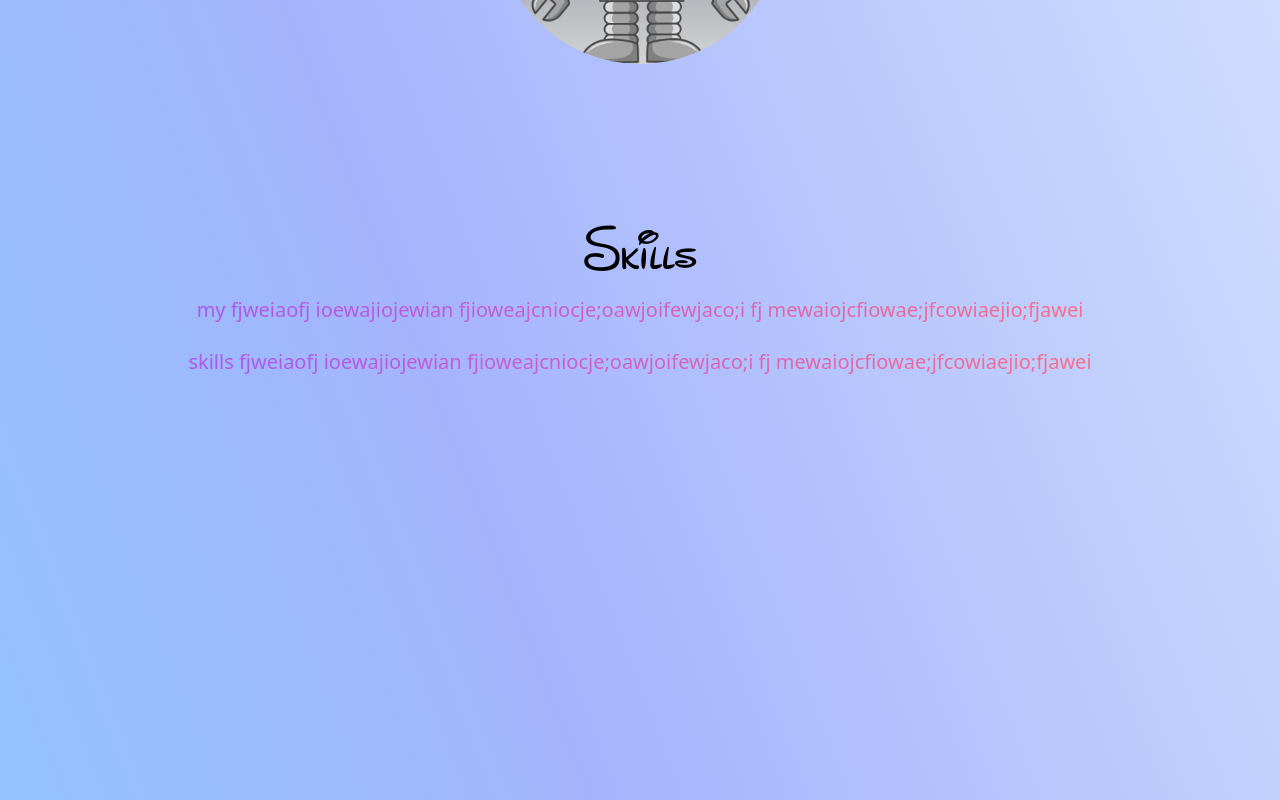
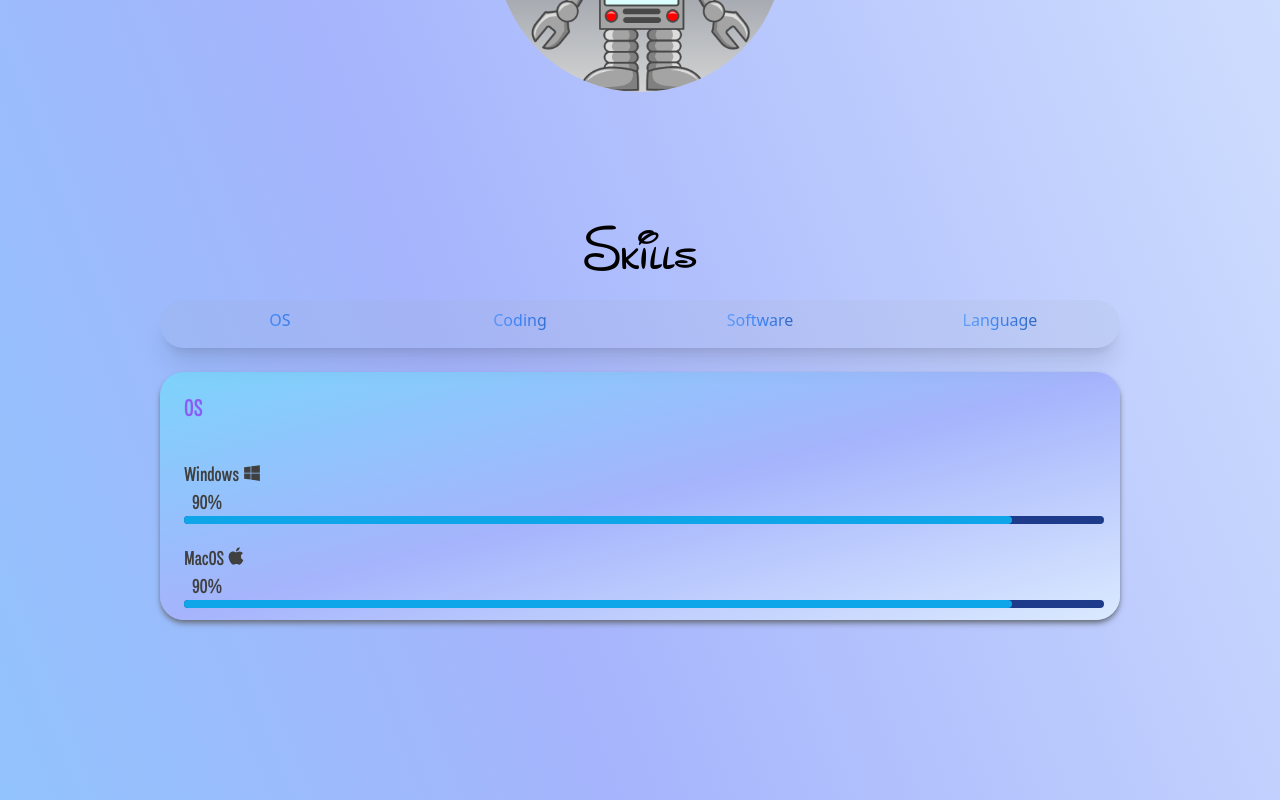
Before and after one commit to Kl0y2u2n8a/my-portfolio, a Next.js app: page / in a window 1280 px wide. Shown: the part 780-1580 px from the top of the page. Built offline with nearby package versions, Linux system fonts and the light colour scheme.

Commit message:
add skill cards

```diff
--- a/pages/components/skills.js
+++ /dev/null
@@ -1,18 +0,0 @@
-import React from 'react';
-
-function MySkills(props, skillsRef){
-    return (
-        <section className="min-h-screen p-10" ref={skillsRef}>
-            <div className="text-center p-10">
-                <h3 className="text-4xl md:text-6xl py-1 font-newWalt dark:text-white">Skills</h3>
-                <p className="text-md py-3 bg-gradient-to-r from-purple-500 to-rose-400 bg-clip-text text-transparent max-w-l mx-auto md:text-lg lg:text-xl lg:py-3 leading-8">
-                    my fjweiaofj ioewajiojewian fjioweajcniocje;oawjoifewjaco;i fj mewaiojcfiowae;jfcowiaejio;fjawei
-                </p>
-                <p className="text-md py-3 bg-gradient-to-r from-purple-500 to-rose-400 bg-clip-text text-transparent max-w-l mx-auto md:text-lg lg:text-xl lg:py-3 leading-8">
-                    skills fjweiaofj ioewajiojewian fjioweajcniocje;oawjoifewjaco;i fj mewaiojcfiowae;jfcowiaejio;fjawei
-                </p>
-            </div>
-        </section>
-    )
-}
-export default React.forwardRef(MySkills);
--- /dev/null
+++ b/pages/components/skills/skills.js
@@ -0,0 +1,19 @@
+import React from 'react';
+import MyTabComp from './tab';
+
+
+
+
+function MySkills(props, skillsRef) {
+    return (
+        <section className="min-h-screen p-10" ref={skillsRef}>
+            <div className=" p-10">
+                <h3 className=" text-center text-4xl md:text-6xl py-1 font-newWalt dark:text-white">Skills</h3>
+
+                <MyTabComp />
+            </div>
+        </section>
+    )
+}
+
+export default React.forwardRef(MySkills);
--- /dev/null
+++ b/pages/components/skills/tab.js
@@ -0,0 +1,100 @@
+import React, { useState } from "react"
+import { FaApple, FaWindows } from "react-icons/fa";
+
+
+function progressBar(percent) {
+    return (
+        <div className="h-2 w-auto mr-4 rounded-md bg-blue-900 dark:bg-neutral-600">
+            <div className="h-2 rounded-md bg-sky-500 border-blue" style={{ width: percent}}></div>
+        </div>
+    )
+
+}
+
+
+const MyTabComp = () => {
+    const items = [
+        {
+            tab: "OS",
+            title: "OS", content: (
+                <div className="mt-4 text-xl">
+                    <ul className="text-neutral-700 dark:text-violet-100">
+                        <li className="mt-5 inline-flex">Windows<FaWindows className=" text-lg m-1" /> </li>
+                        <li className="ml-2">90%</li>
+                        {progressBar("90%")}
+                        <li className="mt-5 inline-flex">MacOS<FaApple className="m-0.5"/></li>
+                        <li className="ml-2">90%</li>
+                        {progressBar("90%")}
+                    </ul>
+                </div>)
+        },
+        {
+            tab: "Coding",
+            title: "Coding", content: (
+            <div className="mt-4 text-xl">
+                <ul className="text-blue-700 dark:text-violet-100">
+                    <li className="mt-2">JavaScript</li>
+                    <li className="ml-2 text-lg"> 80%</li>
+                    {progressBar("80%")}
+                    <li className="mt-2">HTML/CSS</li>
+                    <li className="ml-2 text-lg"> 90%</li>
+                    {progressBar("90%")}
+                    <li className="mt-2">React</li>
+                    <li className="ml-2 text-lg"> 50%</li>
+                    {progressBar("50%")}
+                    <li className="mt-2">Tailwind/Bootstrap5</li>
+                    <li className="ml-2 text-lg"> 90%</li>
+                    {progressBar("90%")}
+                    <li className="mt-2">PHP</li>
+                    <li className="ml-2 text-lg"> 60%</li>
+                    {progressBar("60%")}
+                    <li className="mt-2">Python</li>
+                    <li className="ml-2 text-lg"> 70%</li>
+                    {progressBar("70%")}
+                    <li className="mt-2">MySQL</li>
+                    <li className="ml-2 text-lg"> 80%</li>
+                    {progressBar("80%")}
+                </ul>
+            </div>)
+        },
+        {
+            tab: "Software",
+            title: "Software", content: (
+            <div></div>)
+        },
+        {
+            tab: "Language",
+            title: "Language", content: (<div>This is Language content"</div>)
+        },
+    ]
+
+    const [activeTab, setActiveTab] = useState(0);
+
+    return (
+        <div>
+            <div className=
+                "relative m-4 w-auto mx-auto h-12 grid grid-cols-4  px-3xl overflow-hidden rounded-full bg-gray-400/10 transition shadow-xl shadow-900/20"
+            >
+                {items.map((item, index) => {
+                    return (
+                        <button
+                            key={index}
+                            className={'relative block h-10 px-6 tab items-center rounded-full bg-gradient-to-r from-sky-200 via-blue-500 to-gray-800 bg-clip-text text-transparent hover:from-sky-400 hover:via-blue-200 hover:to-white ${index === activeTab ? "border-gray-900" : "border-white" }'}
+                            onClick={() => setActiveTab(index)}
+                        >
+                            {item.tab}
+                        </button>
+                    )
+                })}
+            </div>
+            <div className="my-6 pb-3 pl-6 h-auto font-salma rounded-3xl bg-gradient-to-br shadow-md shadow-gray-500">
+                <h2 className="text-violet-500 dark:text-purple-300 pt-5 text-2xl">{items[activeTab].title}</h2>
+                {items[activeTab].content}
+            </div>
+        </div>
+
+    )
+
+};
+
+export default MyTabComp;
--- a/pages/index.js
+++ b/pages/index.js
@@ -6,7 +6,7 @@
 import robot from '../public/robot.png';
 import { useState, useRef } from 'react';
 import WorkExperience from "./components/workexp";
-import MySkills from "./components/skills";
+import MySkills from "./components/skills/skills";
 import MyProject from "./components/projects";
 
 
@@ -16,9 +16,11 @@
   const workRef = useRef();
   const projectRef = useRef();
 
+  // Scoll handler
   function handleClick(div){
     switch(div){
       case "top":
+        window.scrollTo({top:0, behavior: "smooth"});
         break;
       case "skills":
         skillsRef.current?.scrollIntoView({behavior:'smooth'});
@@ -40,7 +42,7 @@
         <link rel="icon" href="/favicon.ico" />
       </Head>
 
-      <main className="px-5w-auto md:px-10 lg:px-20 bg-gradient-to-tr from-sky-300 via-indigo-300 to-blue-100 dark:from-blue-950 dark:via-indigo-950 dark:to-black">
+      <main className="px-5w-auto md:px-10 lg:px-20 bg-gradient-to-tr from-sky-300 via-indigo-300 to-blue-100 dark:from-blue-950 dark:via-indigo-950 dark:to-slate-950">
 
         <nav className="py-5 mb-12 flex justify-between sticky top-0 z-50 ml-1">
           <h1 className="text-xl font-burtons text-blue-900 hover:text-blue-500 dark:text-white dark:hover:text-neutral-300">
@@ -119,7 +121,7 @@
             <h2 className="text-4xl py-2 bg-gradient-to-r from-cyan-400 to-indigo-800 bg-clip-text text-transparent md:text-5xl lg:text-6xl lg:py-3">Kevin Liang</h2>
             <h3 className="text-xl py-2 md:text-2xl lg:text-3xl bg-gradient-to-r from-purple-500 to-sky-400 bg-clip-text text-transparent ">Infrastructure Engineer</h3>
             <p className="text-md font-rony9 py-3 leading-8 bg-gradient-to-br from-sky-400  to-indigo-700 bg-clip-text text-transparent max-w-l mx-auto md:text-lg lg:text-xl lg:py-3">
-              Currently working as Onsite Help desk Service and Dispatch troubleshooting Engineer.
+              My name is Kevin Liang. I am from Taiwan. Currently working as Onsite Help desk Service and Dispatch troubleshooting Engineer in Tokyo, Japan.
               Major in Computer Science in University of Illinois at Chicago.
               Having Passion on Front-end developing. I am currently learning React and Typescript by myself.
             </p>
```
